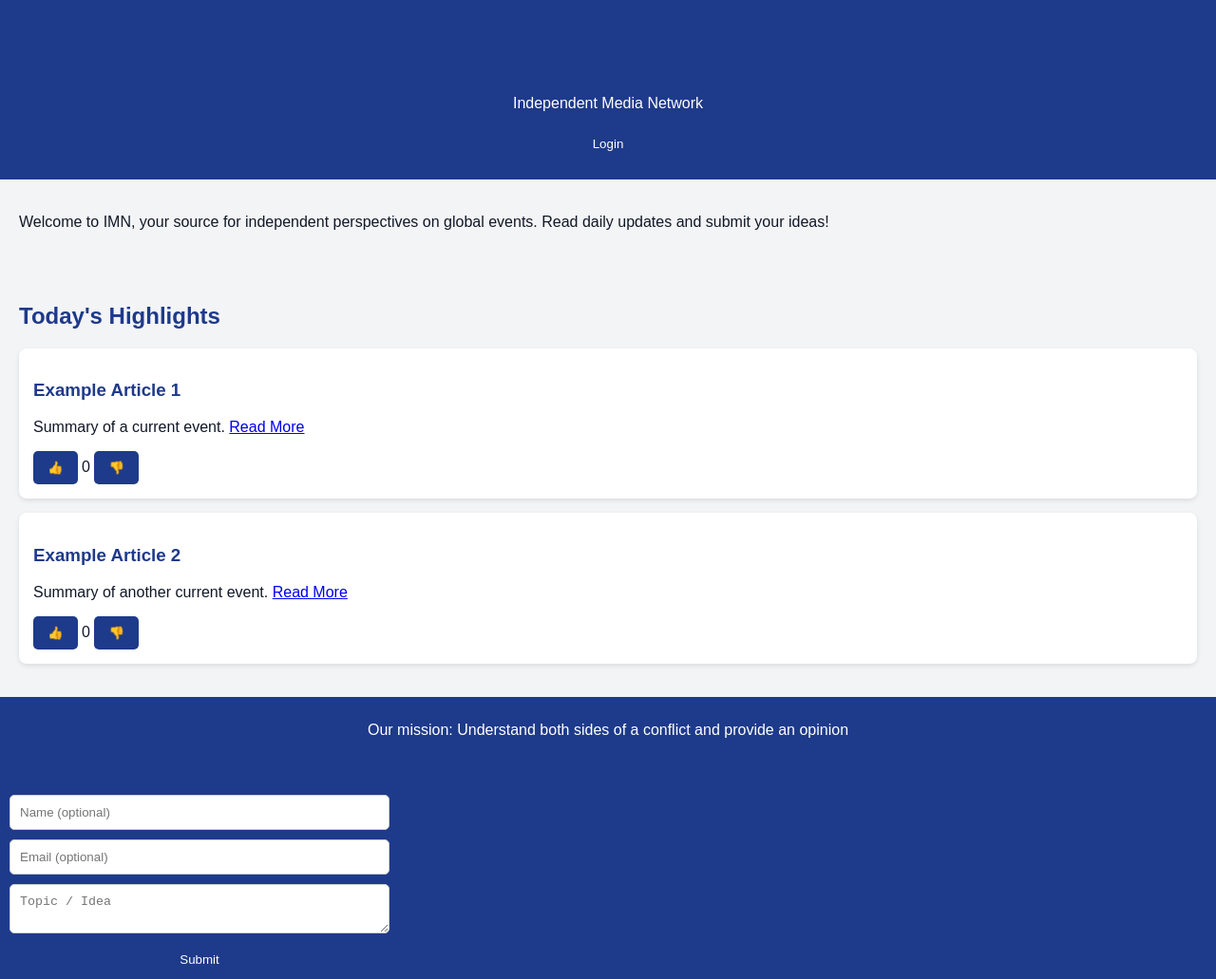
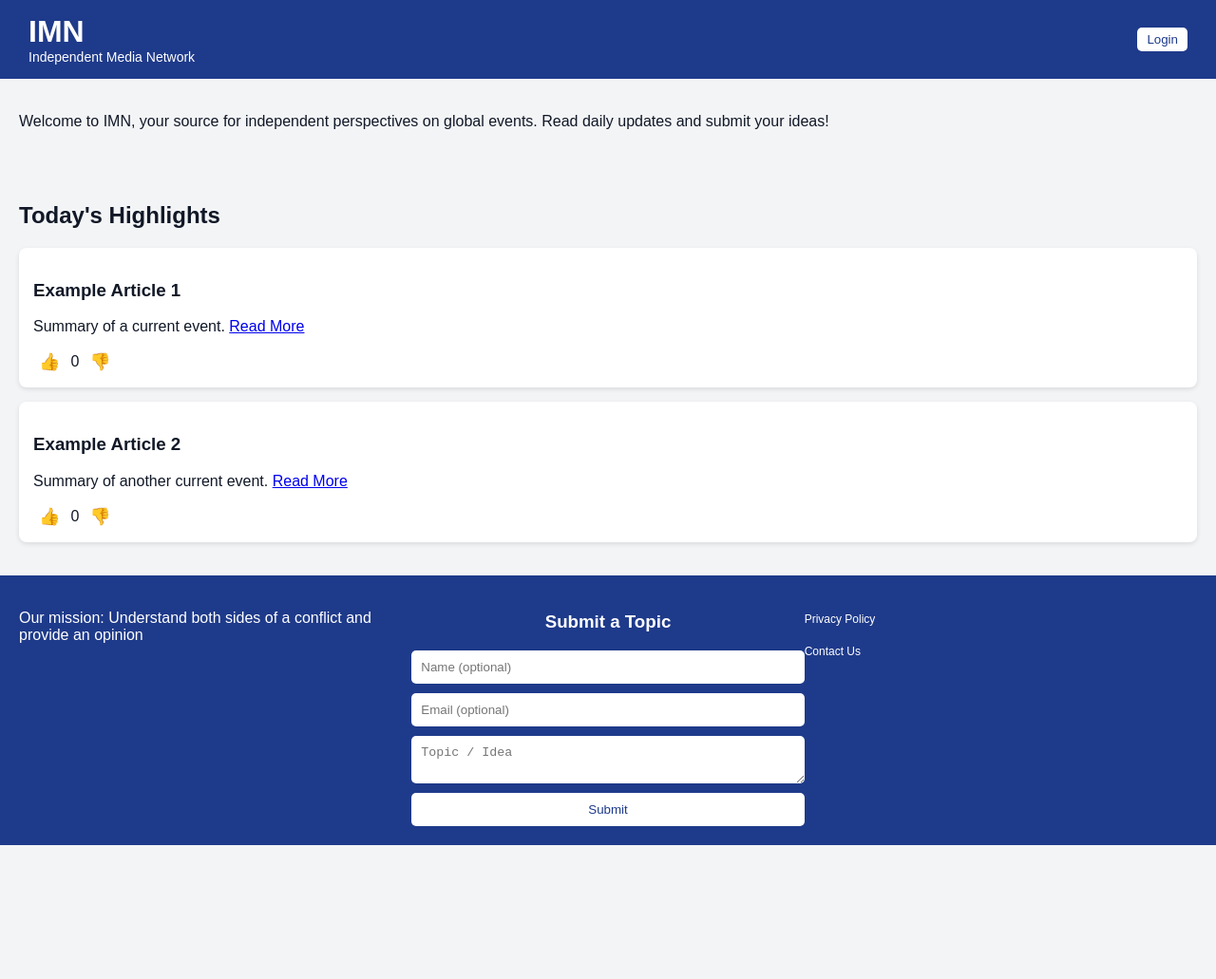
Before and after one commit to mattskg023/IMN, a plain HTML site: page index.html in a window 1280 px wide. Shown: the top 1031 px of the page at 95% size. After the commit the page ends 890 px from the top, so only its background shows below. Drawn offline with Linux system fonts and the light colour scheme.

Commit message:
Update style.css

```diff
--- a/style.css
+++ b/style.css
@@ -7,25 +7,37 @@ body {
 }
 
 header {
+  display: flex;
+  justify-content: space-between;
+  align-items: center;
   background-color: #1E3A8A;
   color: white;
-  padding: 20px;
-  text-align: center;
+  padding: 15px 30px;
 }
 
-nav a {
-  color: white;
-  margin: 0 10px;
-  text-decoration: none;
-  font-weight: bold;
+.header-left h1 {
+  margin: 0;
+}
+.header-left p {
+  margin: 0;
+  font-size: 14px;
+}
+
+.header-right button {
+  background-color: white;
+  color: #1E3A8A;
+  border: none;
+  padding: 5px 10px;
+  cursor: pointer;
+  border-radius: 5px;
+}
+
+.header-right button:hover {
+  background-color: #f0f0f0;
 }
 
 section {
   padding: 20px;
-}
-
-h1, h2, h3 {
-  color: #1E3A8A;
 }
 
 article {
@@ -36,36 +48,73 @@ article {
   box-shadow: 0 2px 5px rgba(0,0,0,0.1);
 }
 
-form {
+.votes {
+  margin-top: 10px;
+  display: flex;
+  align-items: center;
+}
+
+.votes button {
+  background: none;
+  border: none;
+  font-size: 18px;
+  cursor: pointer;
+  margin-right: 5px;
+}
+
+.votes .count {
+  margin-right: 5px;
+}
+
+footer {
+  display: flex;
+  justify-content: space-between;
+  background-color: #1E3A8A;
+  color: white;
+  padding: 20px;
+  flex-wrap: wrap;
+}
+
+.footer-left, .footer-middle, .footer-right {
+  flex: 1;
+  min-width: 200px;
+}
+
+.footer-middle {
+  text-align: center;
+}
+
+.footer-middle form {
   display: flex;
   flex-direction: column;
-  max-width: 400px;
-  margin-top: 10px;
 }
 
-input, textarea {
+.footer-middle input, .footer-middle textarea {
   margin-bottom: 10px;
   padding: 10px;
   border-radius: 5px;
-  border: 1px solid #ccc;
+  border: none;
 }
 
-button {
-  background-color: #1E3A8A;
-  color: white;
+.footer-middle button {
+  background-color: white;
+  color: #1E3A8A;
   border: none;
-  padding: 10px 15px;
+  padding: 10px;
   cursor: pointer;
   border-radius: 5px;
 }
 
-button:hover {
-  background-color: #16306b;
+.footer-middle button:hover {
+  background-color: #f0f0f0;
 }
 
-footer {
-  text-align: center;
-  padding: 10px;
-  background-color: #1E3A8A;
+.footer-right a {
   color: white;
+  text-decoration: none;
+  font-size: 12px;
 }
+
+.footer-right a:hover {
+  text-decoration: underline;
+}
```
